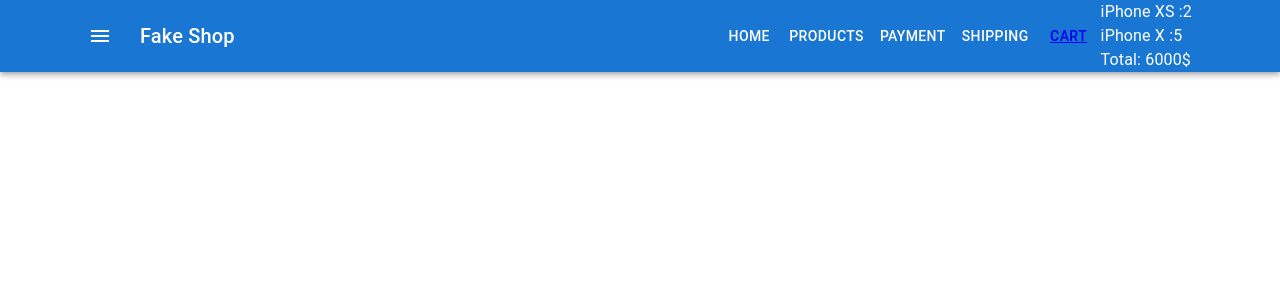
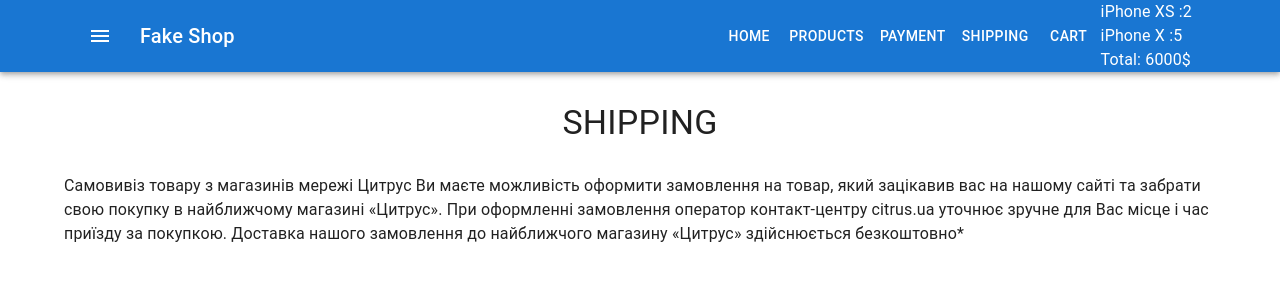
Before and after one commit to Oleg-Koshelevskiy/react-fake-shop, a React (Create React App) app: page /shipping in a window 1280 px wide. Shown: the top 300 px of the page. Built offline with nearby package versions, Linux system fonts and the light colour scheme.

Commit message:
added links to pages and decorated

```diff
--- a/src/container/Header/Menu/Menu.js
+++ b/src/container/Header/Menu/Menu.js
@@ -1,15 +1,43 @@
 import React from 'react'
 import Button from '@mui/material/Button'
 import { Link } from 'react-router-dom'
+import { makeStyles } from '@mui/styles'
+
+const useStyles = makeStyles({
+    link: {
+        color: 'white',
+        textDecoration: 'none',
+    },
+})
+
 const Menu = () => {
+    const classes = useStyles()
     return (
         <>
-            <Button color="inherit">Home</Button>
-            <Button color="inherit">Products</Button>
-            <Button color="inherit">Payment</Button>
-            <Button color="inherit">Shipping</Button>
             <Button color="inherit">
-                <Link to="/Cart">Cart</Link>
+                <Link to="/" className={classes.link}>
+                    Home
+                </Link>
+            </Button>
+            <Button color="inherit">
+                <Link to="/" className={classes.link}>
+                    Products
+                </Link>
+            </Button>
+            <Button color="inherit">
+                <Link to="/payment" className={classes.link}>
+                    Payment
+                </Link>
+            </Button>
+            <Button color="inherit">
+                <Link to="/shipping" className={classes.link}>
+                    Shipping
+                </Link>
+            </Button>
+            <Button color="inherit">
+                <Link to="/cart" className={classes.link}>
+                    Cart
+                </Link>
             </Button>
         </>
     )
--- a/src/container/Main/Main.js
+++ b/src/container/Main/Main.js
@@ -3,6 +3,8 @@ import Container from '@mui/material/Container'
 import ProductsList from '../../components/Products/ProductsList'
 import { Route, Switch } from 'react-router'
 import CartPage from '../../pages/CartPage/CartPage'
+import ShippingPage from '../../pages/ShippingPage/ShippingPage'
+import PaymentPage from '../../pages/PaymentPage/PaymentPage'
 
 const Main = ({ addProductToCart }) => {
     return (
@@ -15,6 +17,12 @@ const Main = ({ addProductToCart }) => {
                     <Route path="/cart" exact>
                         <CartPage />
                     </Route>
+                    <Route path="/shipping" exact>
+                        <ShippingPage />
+                    </Route>
+                    <Route path="/payment" exact>
+                        <PaymentPage />
+                    </Route>
                 </Switch>
             </Container>
         </>
--- /dev/null
+++ b/src/pages/PaymentPage/PaymentPage.js
@@ -0,0 +1,32 @@
+import React from 'react'
+import Typography from '@mui/material/Typography'
+import { makeStyles } from '@mui/styles'
+
+const useStyles = makeStyles({
+    title: {
+        margin: '30px 0',
+        textTransform: 'uppercase',
+    },
+})
+const PaymentPage = () => {
+    const classes = useStyles()
+    return (
+        <>
+            <Typography
+                align="center"
+                variant="h4"
+                component="h1"
+                className={classes.title}
+            >
+                Payment
+            </Typography>
+            <p>
+                Оплата готівкою при отриманні товару можлива в усіх магазинах
+                мережі на території України. Оплата здійснюється виключно у
+                національній валюті. Для підтвердження оплати ми видаємо Вам
+                товарний чек.
+            </p>
+        </>
+    )
+}
+export default PaymentPage
--- /dev/null
+++ b/src/pages/ShippingPage/ShippingPage.js
@@ -0,0 +1,35 @@
+import React from 'react'
+import Typography from '@mui/material/Typography'
+import { makeStyles } from '@mui/styles'
+
+const useStyles = makeStyles({
+    title: {
+        margin: '30px 0',
+        textTransform: 'uppercase',
+    },
+})
+const ShippingPage = () => {
+    const classes = useStyles()
+    return (
+        <>
+            <Typography
+                align="center"
+                variant="h4"
+                component="h1"
+                className={classes.title}
+            >
+                Shipping
+            </Typography>
+            <p>
+                Самовивіз товару з магазинів мережі Цитрус Ви маєте можливість
+                оформити замовлення на товар, який зацікавив вас на нашому сайті
+                та забрати свою покупку в найближчому магазині «Цитрус». При
+                оформленні замовлення оператор контакт-центру citrus.ua уточнює
+                зручне для Вас місце і час приїзду за покупкою. Доставка нашого
+                замовлення до найближчого магазину «Цитрус» здійснюється
+                безкоштовно*
+            </p>
+        </>
+    )
+}
+export default ShippingPage
```
